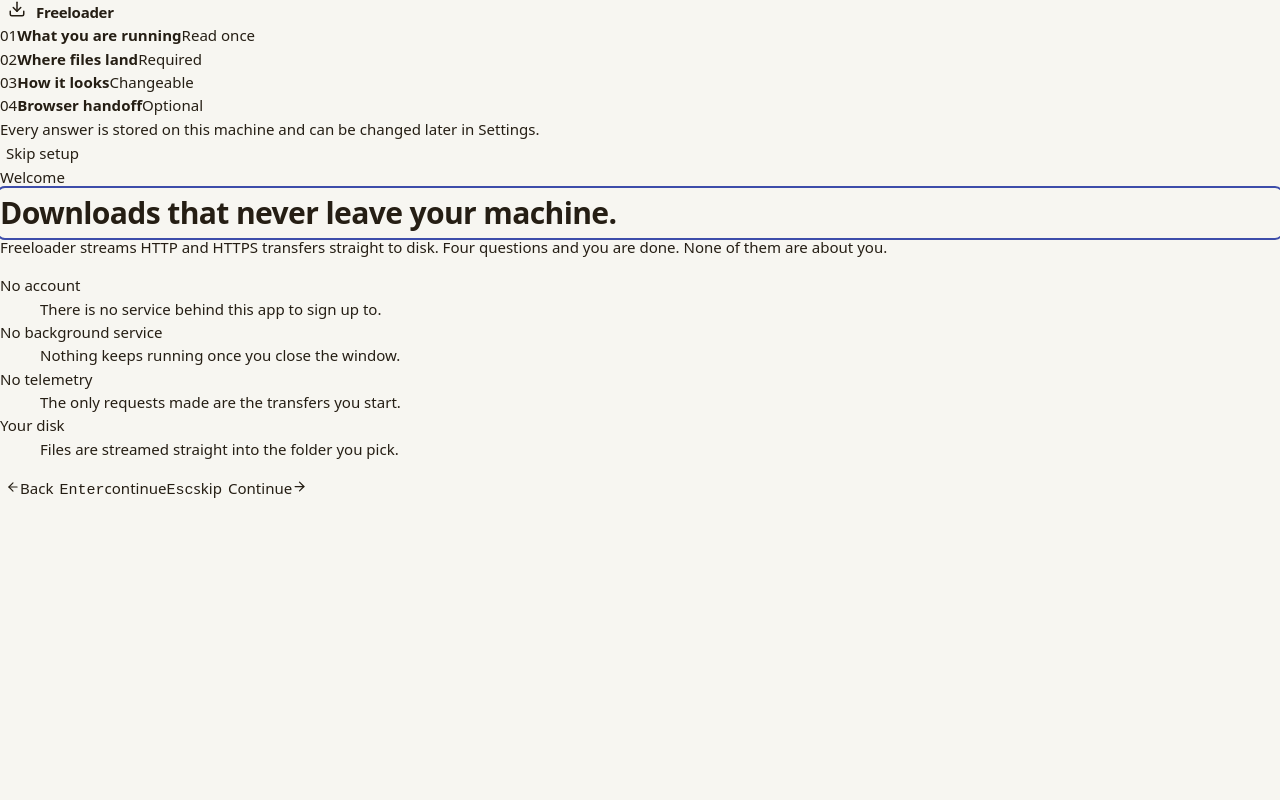
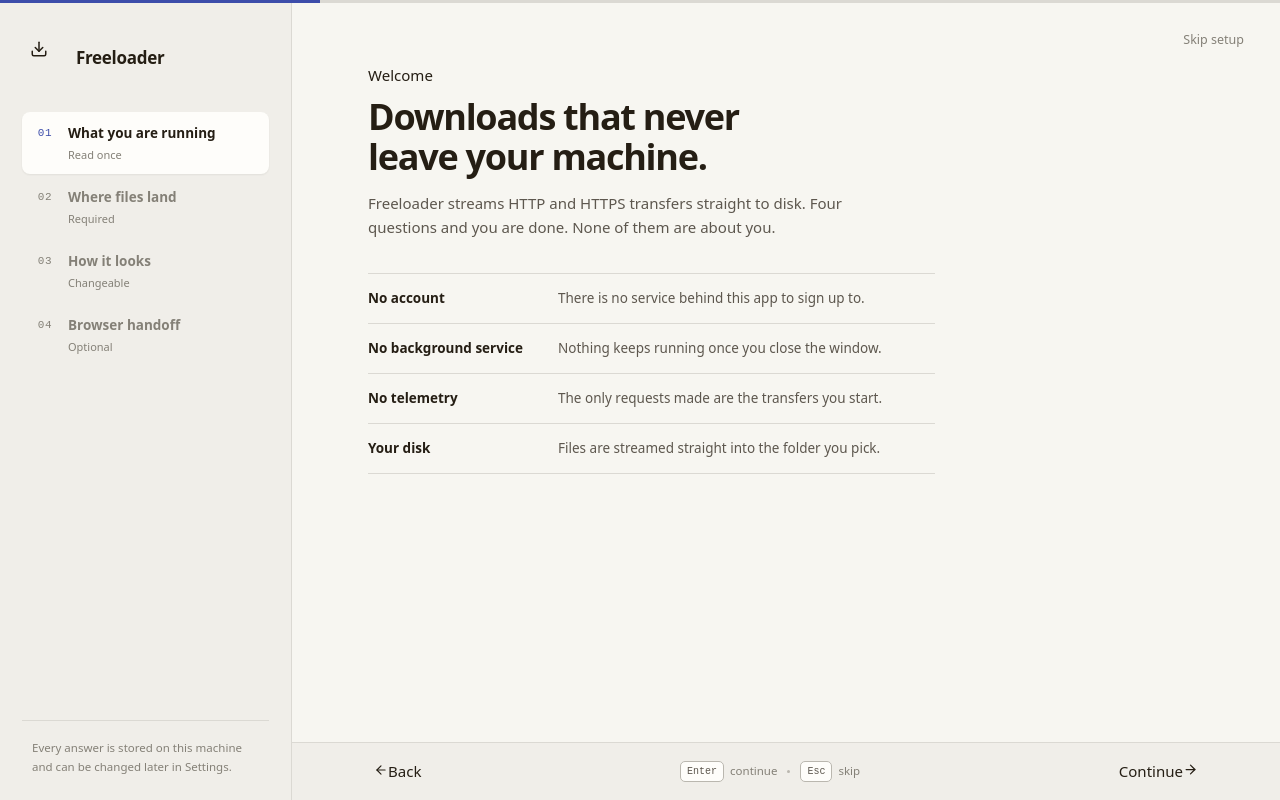
Before and after one commit to HuberLeon007/freeloader, a React (Vite) app in the folder apps/desktop/: page / in a window 1280 px wide. Built offline with nearby package versions, Linux system fonts and the light colour scheme.

Commit message:
fix(ui,test): style the onboarding and add regression coverage

```diff
--- a/apps/desktop/index.html
+++ b/apps/desktop/index.html
@@ -5,6 +5,7 @@
     <meta name="viewport" content="width=device-width, initial-scale=1.0" />
     <meta name="description" content="Freeloader local-first download manager" />
     <title>Freeloader</title>
+    <link rel="stylesheet" href="/src/onboarding.css" />
   </head>
   <body>
     <div id="root"></div>
--- /dev/null
+++ b/apps/desktop/src/onboarding.css
@@ -0,0 +1,57 @@
+/* SPDX-License-Identifier: GPL-3.0-or-later */
+/* First-run setup: deliberately shares the app tokens, but has a stronger entry hierarchy. */
+.setup { position:relative; display:grid; grid-template-columns:minmax(230px,292px) minmax(0,1fr); height:100%; min-height:0; background:var(--canvas); }
+.setup-progress { position:absolute; inset:0 0 auto; z-index:2; height:3px; background:var(--line); }
+.setup-progress > span { display:block; height:100%; transform-origin:left center; background:var(--accent); transition:transform 440ms var(--out-expo); }
+.setup-rail { display:flex; flex-direction:column; gap:36px; min-height:0; padding:40px 22px 24px; background:var(--panel); border-right:1px solid var(--line); }
+.setup-rail .brand-lg { padding:0 8px; }
+.setup-rail .brand-mark { width:36px; height:36px; border-radius:11px; }
+.setup-rail .brand-name { font-size:17px; }
+.setup-steps { display:flex; flex-direction:column; gap:2px; }
+.setup-step { display:grid; grid-template-columns:22px minmax(0,1fr); gap:12px; align-items:start; padding:11px 12px; border-radius:var(--r-sm); color:var(--ink-faint); transition:color var(--tap),background var(--tap),transform var(--tap); }
+.setup-step-done { color:var(--ink-soft); }
+.setup-step-now { color:var(--ink); background:var(--surface); box-shadow:var(--shadow-sm); }
+.setup-step-now .setup-ordinal { color:var(--accent); }
+.setup-ordinal { display:flex; justify-content:center; padding-top:2px; font-family:var(--font-mono); font-size:11px; font-variant-numeric:tabular-nums; letter-spacing:.06em; }
+.setup-step-text { min-width:0; }
+.setup-step strong { display:block; font-size:13.5px; font-weight:600; }
+.setup-step-note { display:block; margin-top:2px; font-size:11px; color:var(--ink-faint); }
+.setup-assure { margin-top:auto; padding:18px 10px 0; border-top:1px solid var(--line); font-size:11.5px; line-height:1.6; color:var(--ink-faint); }
+.setup-main { position:relative; display:flex; flex-direction:column; min-width:0; min-height:0; }
+.setup-skip { position:absolute; top:22px; right:26px; z-index:1; padding:8px 10px; border-radius:var(--r-sm); font-size:12.5px; color:var(--ink-faint); transition:color var(--tap),background var(--tap); }
+.setup-skip:hover { color:var(--ink); background:var(--sunk); }
+.setup-scroll { flex:1; min-height:0; overflow-y:auto; padding:clamp(48px,8vh,84px) clamp(28px,6vw,76px) 36px; }
+.setup-body { max-width:66ch; animation:setup-in 460ms var(--out-expo) both; }
+.setup-body h1 { margin-top:10px; font-size:clamp(26px,3.1vw,36px); line-height:1.1; letter-spacing:-.035em; }
+.setup-body h1:focus { outline:none; }
+.setup-body .lede { max-width:56ch; margin-top:14px; font-size:15px; line-height:1.62; color:var(--ink-soft); text-wrap:pretty; }
+.setup-caption { margin-top:22px; font-size:11px; font-weight:600; letter-spacing:.1em; text-transform:uppercase; color:var(--ink-faint); }
+.setup-problem { display:flex; align-items:flex-start; gap:8px; margin-top:18px; padding:10px 12px; border:1px solid var(--bad); border-radius:var(--r-sm); font-size:13px; color:var(--bad); background:var(--bad-wash); }
+.setup-foot { display:flex; align-items:center; gap:16px; padding:16px clamp(28px,6vw,76px); border-top:1px solid var(--line); background:var(--panel); }
+.setup-hint { display:flex; align-items:center; gap:6px; margin:0 auto; font-size:11.5px; color:var(--ink-faint); }
+.setup-hint kbd { padding:2px 6px; border:1px solid var(--line-firm); border-radius:5px; font-family:var(--font-mono); font-size:10px; color:var(--ink-soft); background:var(--surface); }
+.setup-dot { width:3px; height:3px; margin:0 4px; border-radius:50%; background:var(--line-firm); }
+.facts { margin:34px 0 0; border-top:1px solid var(--line); }
+.facts > div { display:grid; grid-template-columns:minmax(0,170px) minmax(0,1fr); gap:20px; padding:14px 0; border-bottom:1px solid var(--line); }
+.facts dt { font-size:13.5px; font-weight:600; color:var(--ink); }
+.facts dd { margin:0; font-size:13.5px; color:var(--ink-soft); }
+.path { display:grid; grid-template-columns:38px minmax(0,1fr) auto; gap:14px; align-items:center; margin-top:32px; padding:16px; border:1px solid var(--line-firm); border-radius:var(--r-md); background:var(--surface); box-shadow:var(--shadow-sm); }
+.path-glyph { display:grid; place-items:center; width:38px; height:38px; border-radius:11px; color:var(--accent); background:var(--accent-wash); }
+.path-value { min-width:0; }
+.path-value label { display:block; }
+.path-value input { width:100%; padding:0; border:0; outline:0; background:none; font-family:var(--font-mono); font-size:13px; color:var(--ink); }
+.path-state { display:flex; align-items:center; gap:5px; min-height:18px; margin-top:5px; font-size:11.5px; }
+.path-state > span { display:inline-flex; align-items:center; gap:5px; }
+.path-idle { color:var(--ink-faint); }.path-ok { color:var(--good); }.path-warn { color:#b06b14; }.path-bad { color:var(--bad); }
+.path-actions { display:flex; gap:8px; }
+.picks { display:flex; flex-wrap:wrap; gap:8px; margin-top:10px; }
+.pick { display:inline-flex; align-items:center; gap:7px; min-height:40px; padding:8px 14px; border:1px solid var(--line); border-radius:999px; font-size:12.5px; color:var(--ink-soft); background:var(--surface); transition:color var(--tap),border-color var(--tap),background var(--tap),transform var(--tap); }
+.pick:hover { color:var(--ink); border-color:var(--line-firm); transform:translateY(-1px); }.pick-on { color:var(--accent); border-color:var(--accent); background:var(--accent-wash); }
+.themes { display:grid; grid-template-columns:repeat(auto-fit,minmax(150px,1fr)); gap:12px; max-width:540px; margin-top:32px; }
+.theme { display:grid; gap:9px; padding:10px; min-height:148px; text-align:left; border:1px solid var(--line); border-radius:var(--r-md); background:var(--surface); transition:border-color var(--tap),transform var(--tap),box-shadow var(--tap); }.theme:hover { border-color:var(--line-firm); transform:translateY(-2px); }.theme-on { border-color:var(--accent); box-shadow:0 0 0 3px var(--accent-wash); }
+.theme-name { display:flex; align-items:center; gap:6px; font-size:12.5px; font-weight:600; }.theme-detail { font-size:11.5px; color:var(--ink-faint); }
+.frame-stack { position:relative; display:block; height:72px; overflow:hidden; border-radius:9px; }.frame { position:absolute; inset:0; display:grid; grid-template-columns:18px minmax(0,1fr); gap:6px; padding:7px; }.frame-clip { clip-path:polygon(100% 0,100% 100%,0 100%); }.frame-dark { background:#0f1018; }.frame-light { background:#eeeae3; }.frame-rail { border-radius:4px; }.frame-dark .frame-rail { background:#1e1d2a; }.frame-light .frame-rail { background:#fbfaf7; }.frame-body { display:grid; align-content:start; gap:6px; }.frame-line { width:60%; height:6px; border-radius:3px; }.frame-line-wide { width:88%; }.frame-dark .frame-line { background:#302d45; }.frame-light .frame-line { background:#d6d0c6; }.frame-bar { display:block; height:5px; margin-top:6px; border-radius:3px; background:#39354e; }.frame-light .frame-bar { background:#ded8ce; }.frame-bar i { display:block; width:62%; height:100%; border-radius:inherit; background:var(--accent); }
+.scan { display:flex; align-items:center; gap:14px; margin-top:30px; }.scan .setup-caption { margin-top:0; }.found { display:grid; gap:8px; max-width:460px; margin-top:18px; }.found li { display:flex; align-items:center; gap:11px; padding:11px 14px; border:1px solid var(--line); border-radius:var(--r-sm); background:var(--surface); }.found li > svg { color:var(--good); }.found strong { display:block; font-size:13px; font-weight:600; }.found em { display:block; font-size:11.5px; font-style:normal; color:var(--ink-faint); }.none { max-width:460px; margin-top:18px; padding:16px; border:1px dashed var(--line-firm); border-radius:var(--r-md); font-size:13px; color:var(--ink-faint); }
+@keyframes setup-in { from { opacity:0; transform:translateY(10px); } }
+@media (max-width:860px) { .setup { grid-template-columns:minmax(0,1fr); grid-template-rows:auto minmax(0,1fr); }.setup-rail { flex-direction:row; align-items:center; gap:16px; padding:16px 20px; border-right:0; border-bottom:1px solid var(--line); }.setup-rail .brand-name { display:none; }.setup-steps { flex-direction:row; flex:1; gap:4px; overflow-x:auto; }.setup-step { padding:8px 10px; }.setup-step:not(.setup-step-now) .setup-step-text { display:none; }.setup-step-note,.setup-assure { display:none; }.path { grid-template-columns:38px minmax(0,1fr); }.path-actions { grid-column:1 / -1; }.setup-hint { display:none; }.setup-foot { justify-content:space-between; } }
+@media (prefers-reduced-motion:reduce) { *,*::before,*::after { animation-duration:.01ms !important; animation-iteration-count:1 !important; transition-duration:.01ms !important; } }
```
Also changed, not shown: 1 other file (tests, documents, lock files or other folders).
